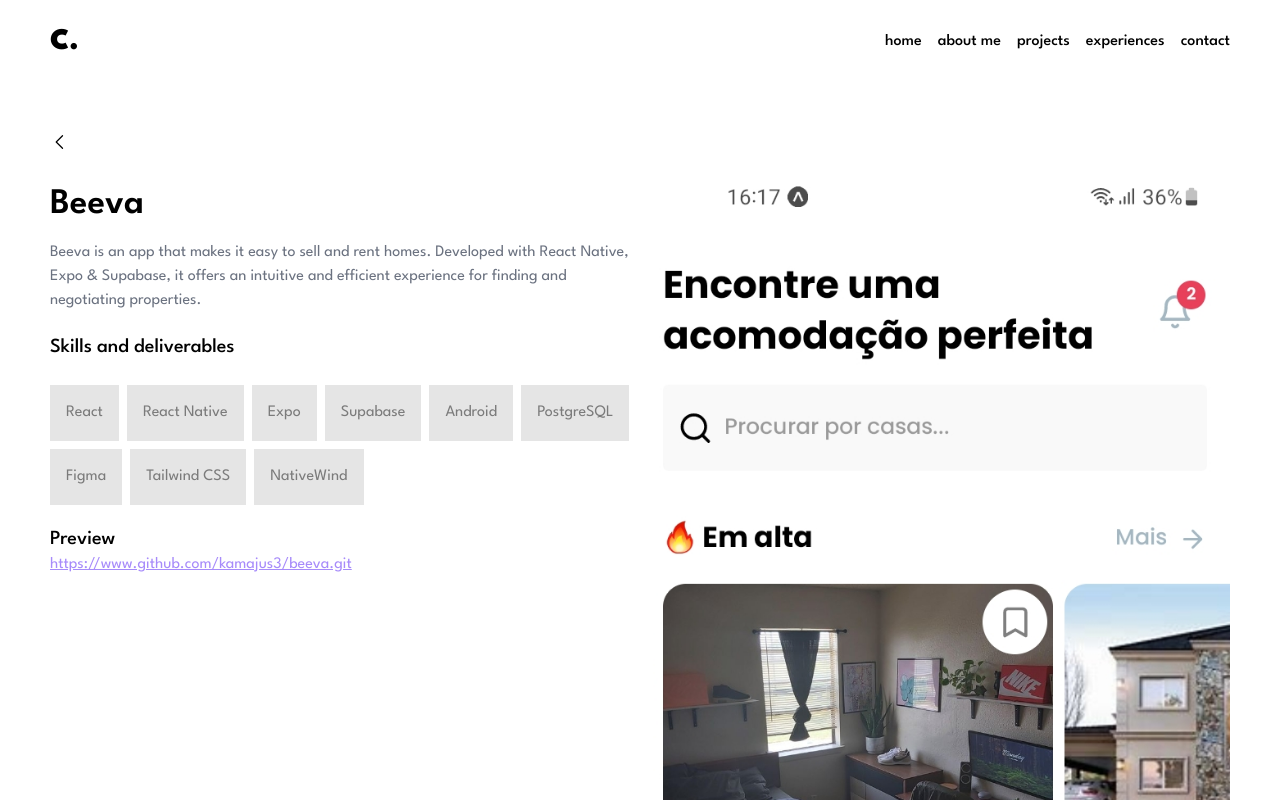
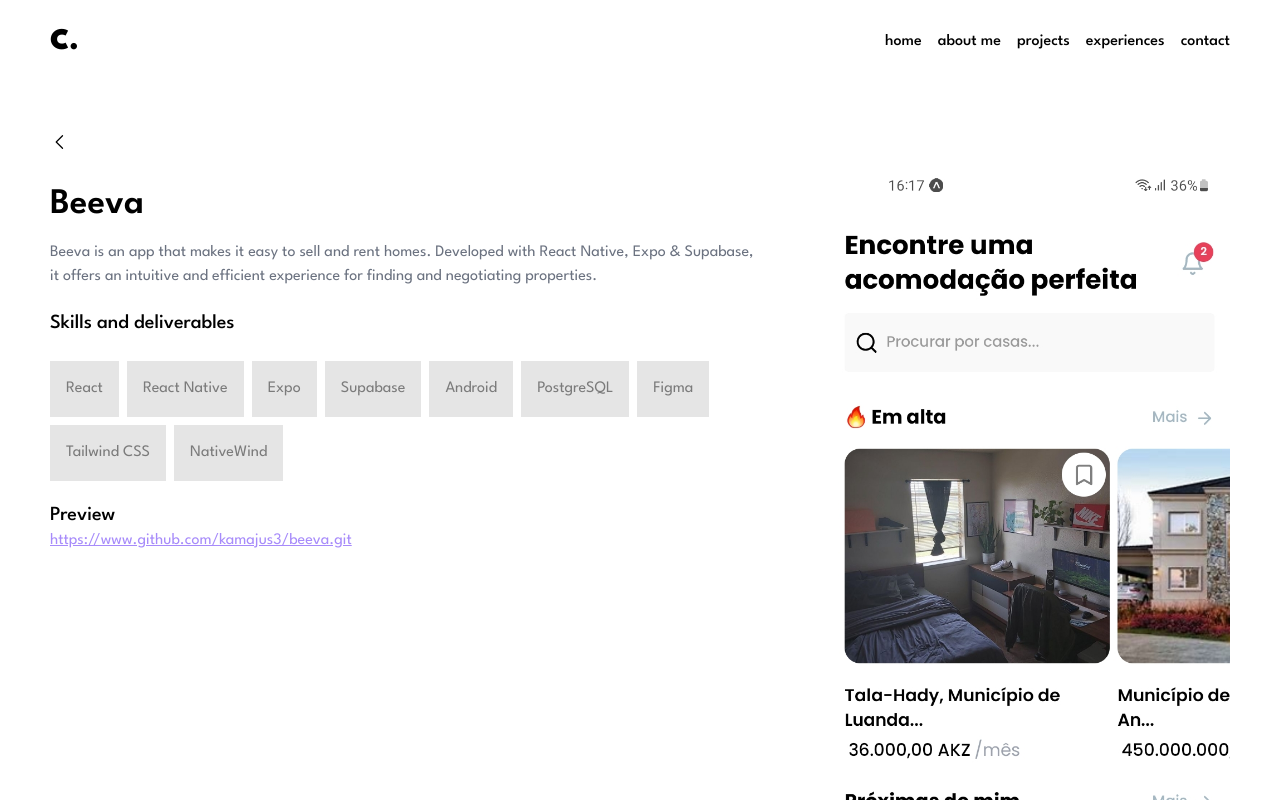
Before and after one commit to carl0smat3us/portfolio, a React (Vite) app: page /project/beeva in a window 1280 px wide. Shown: the top 800 px of the page. Built offline with nearby package versions, Linux system fonts and the light colour scheme.

Commit message:
fix: Image size error in project page

```diff
--- a/src/pages/Project.tsx
+++ b/src/pages/Project.tsx
@@ -19,8 +19,9 @@ export default function Project() {
         <CaretLeft size={20} className="mt-12" />
       </button>
       <div className="flex flex-wrap justify-between">
-        <article className={clsx("w-full lg:w-[42%]", {
-          "lg:w-[50%]": project?.type === "mobile"
+        <article className={clsx("bg-white", {
+          "lg:w-[42%]": project?.type === "web",
+          "lg:w-[60%]": project?.type === "mobile"
         })}>
           <h1 className="font-semibold text-4xl mt-6">{project?.title}</h1>
           <p className="text-gray-500 mt-4">{project?.description}</p>
@@ -42,13 +43,13 @@ export default function Project() {
             </article>
           }
         </article>
-        <article className={clsx("w-full lg:w-[50%]", {
-          "lg:w-[23%]": project?.type === "mobile"
+        <article className={clsx("bg-white", {
+          "lg:w-[50%]": project?.type === "web",
+          "lg:w-[34%]": project?.type === "mobile"
         })}>
-          {
-            project?.photos.map((photo) => (
+          {project?.photos.map((photo) => (
               <div className="mb-10">
-                <img className="w-full mb-4" src={photo.path}/>
+                <img className="mb-4" src={photo.path}/>
                 <p className="text-gray-400">{photo.label}</p>
               </div>
             ))
```
